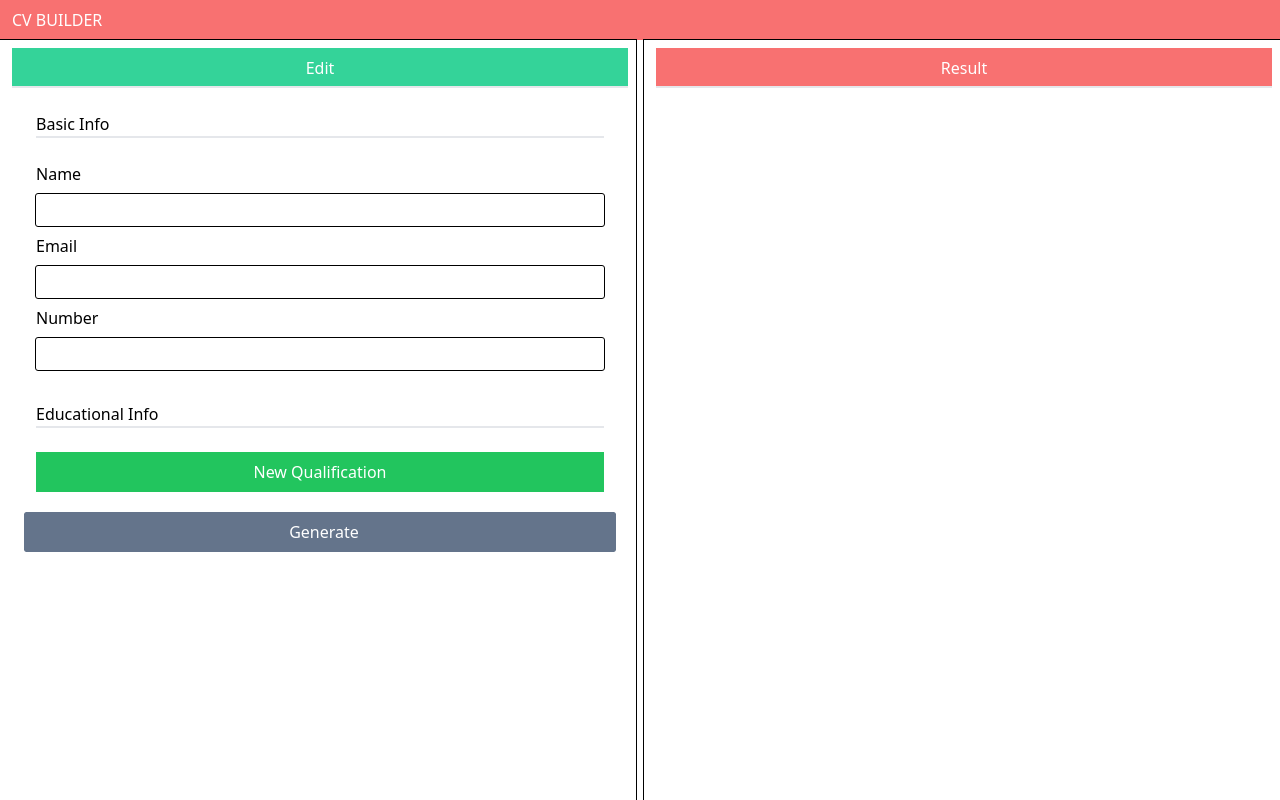
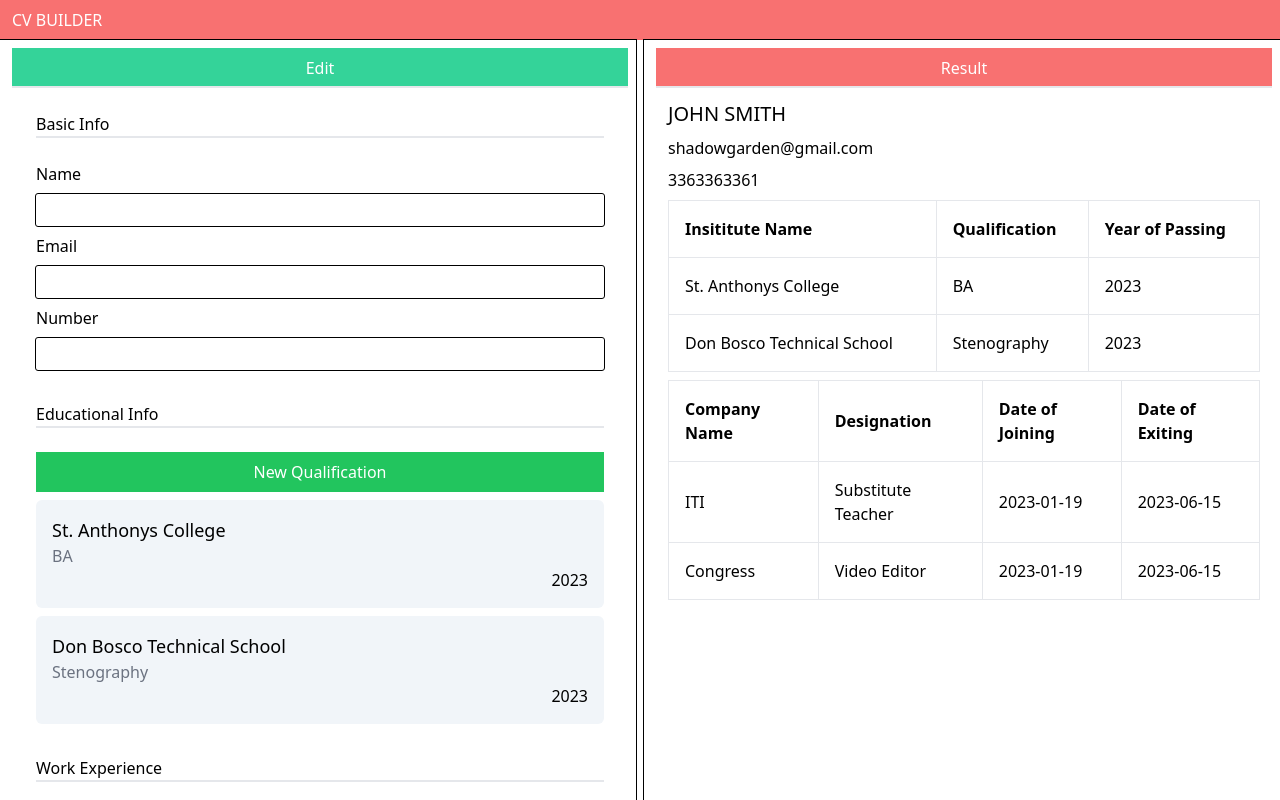
Before and after one commit to darrionn33/cv-builder, a React app: page / in a window 1280 px wide. Built offline with nearby package versions, Linux system fonts and the light colour scheme; the HTML template or start-up script is replaced by a standard one.

Commit message:
added work experience components also added dummy data

```diff
--- a/src/App.jsx
+++ b/src/App.jsx
@@ -3,11 +3,42 @@ import EditSection from "./components/EditSection/EditSection";
 import ResultSection from "./components/ResultSection/ResultSection";
 import { useState } from "react";
 function App() {
-  const [data, setData] = useState({});
+  // dummy data to be removed
+  const [data, setData] = useState({
+    name: "John Smith",
+    email: "shadowgarden@gmail.com",
+    number: "3363363361",
+    qualifications: [
+      {
+        name: "St. Anthonys College",
+        qualification: "BA",
+        yearOfPassing: "2023",
+      },
+      {
+        name: "Don Bosco Technical School",
+        qualification: "Stenography",
+        yearOfPassing: "2023",
+      },
+    ],
+    workXP: [
+      {
+        name: "ITI",
+        designation: "Substitute Teacher",
+        dateOfJoining: "2023-01-19",
+        dateOfExiting: "2023-06-15",
+      },
+      {
+        name: "Congress",
+        designation: "Video Editor",
+        dateOfJoining: "2023-01-19",
+        dateOfExiting: "2023-06-15",
+      },
+    ],
+  });
   return (
     <>
       <Header />
-      <EditSection className="edit" setData={setData} />
+      <EditSection className="edit" data={data} setData={setData} />
       <ResultSection className="result" data={data} />
     </>
   );
--- a/src/components/EditSection/EditSection.jsx
+++ b/src/components/EditSection/EditSection.jsx
@@ -2,8 +2,13 @@ import { useState } from "react";
 import { useForm } from "react-hook-form";
 import FieldsetBasicInfo from "./FieldsetBasicInfo";
 import FieldsetEduInfo from "./FieldsetEduInfo";
+import FieldsetWorkInfo from "./FieldsetWorkInfo";
 const EditSection = (props) => {
-  const [qualifications, setQualifications] = useState([]);
+  // dummy data to be removed
+  const [qualifications, setQualifications] = useState(
+    props.data.qualifications
+  );
+  const [workXP, setWorkXP] = useState(props.data.workXP);
 
   const {
     register,
@@ -12,7 +17,7 @@ const EditSection = (props) => {
   } = useForm();
 
   const submitData = (data) => {
-    props.setData({ ...data, qualifications });
+    props.setData({ ...data, qualifications, workXP });
   };
 
   return (
@@ -29,6 +34,11 @@ const EditSection = (props) => {
           qualifications={qualifications}
           setQualifications={setQualifications}
         />
+        <FieldsetWorkInfo
+          className="work"
+          workXP={workXP}
+          setWorkXP={setWorkXP}
+        />
         <button type="submit">Generate</button>
       </form>
     </section>
--- /dev/null
+++ b/src/components/EditSection/FieldsetWorkInfo.jsx
@@ -0,0 +1,86 @@
+import { useRef, useState } from "react";
+
+const FieldsetWorkInfo = (props) => {
+  const companyName = useRef();
+  const designation = useRef();
+  const dateOfJoining = useRef();
+  const dateOfExiting = useRef();
+  const [newXPDiv, setNewXPDiv] = useState(false);
+
+  const showNewXPDiv = () => {
+    setNewXPDiv(true);
+  };
+
+  const addXP = () => {
+    setNewXPDiv(false);
+    const newExperience = {
+      name: companyName.current.value,
+      designation: designation.current.value,
+      dateOfJoining: dateOfJoining.current.value,
+      dateOfExiting: dateOfExiting.current.value,
+    };
+    if (
+      newExperience.name.match(/^\w/) &&
+      newExperience.designation.match(/^\w/)
+    ) {
+      props.setWorkXP((prevExperience) => [...prevExperience, newExperience]);
+      companyName.current.value = "";
+      designation.current.value = "";
+      dateOfJoining.current.value = "";
+      dateOfExiting.current.value = "";
+    }
+  };
+  return (
+    <fieldset className={props.className}>
+      <h2>Work Experience</h2>
+
+      {newXPDiv ? (
+        <>
+          <label htmlFor="company-name">Company Name</label>
+          <input type="text" id="company-name" ref={companyName} />
+          <label htmlFor="designation">Designation</label>
+          <input type="text" id="designation" ref={designation} />
+          <label htmlFor="date-of-joining">Date Of Joining</label>
+          <input
+            type="date"
+            id="year-of-joining"
+            min="1950"
+            max={new Date().getFullYear()}
+            placeholder="YYYY"
+            ref={dateOfJoining}
+          />
+          <label htmlFor="year-of-exiting">Date Of Exiting</label>
+          <input
+            type="date"
+            id="date-of-exiting"
+            min="1950"
+            max={new Date().getFullYear()}
+            placeholder="YYYY"
+            ref={dateOfExiting}
+          />
+          <button type="button" onClick={addXP}>
+            + Add Experience
+          </button>
+        </>
+      ) : (
+        <button type="button" onClick={showNewXPDiv}>
+          New Experience
+        </button>
+      )}
+      {props.workXP.map((experience, index) => (
+        <div key={index}>
+          {" "}
+          <p>{experience.name}</p>
+          <p>{experience.designation}</p>
+          <p>
+            {experience.dateOfJoining.split("-")[0] +
+              " - " +
+              experience.dateOfExiting.split("-")[0]}
+          </p>
+        </div>
+      ))}
+    </fieldset>
+  );
+};
+
+export default FieldsetWorkInfo;
--- a/src/components/ResultSection/ResultSection.jsx
+++ b/src/components/ResultSection/ResultSection.jsx
@@ -1,4 +1,5 @@
 import QualificationsTable from "./QualificationsTable";
+import WorkXPTable from "./WorkXPTable";
 
 const ResultSection = (props) => {
   return (
@@ -13,6 +14,11 @@ const ResultSection = (props) => {
         ) : (
           ""
         )}
+        {props.data.workXP && props.data.workXP.length > 0 ? (
+          <WorkXPTable workXP={props.data.workXP} />
+        ) : (
+          ""
+        )}
       </div>
     </section>
   );
--- /dev/null
+++ b/src/components/ResultSection/WorkXPTable.jsx
@@ -0,0 +1,24 @@
+const WorkXPTable = (props) => {
+  return (
+    <table>
+      <tbody>
+        <tr>
+          <th>Company Name</th>
+          <th>Designation</th>
+          <th>Date of Joining</th>
+          <th>Date of Exiting</th>
+        </tr>
+        {props.workXP.map((experience, index) => (
+          <tr key={index}>
+            <td>{experience.name}</td>
+            <td>{experience.designation}</td>
+            <td>{experience.dateOfJoining}</td>
+            <td>{experience.dateOfExiting}</td>
+          </tr>
+        ))}
+      </tbody>
+    </table>
+  );
+};
+
+export default WorkXPTable;
--- a/src/index.css
+++ b/src/index.css
@@ -51,19 +51,24 @@ section > h2 {
 fieldset > h2 {
   @apply mb-4;
 }
-fieldset.edu > button {
+fieldset.edu > button,
+fieldset.work > button {
   @apply h-10 py-2 bg-green-500 text-white;
 }
-fieldset.edu > div {
+fieldset.edu > div,
+fieldset.work > div {
   @apply p-4 rounded-md bg-slate-100;
 }
-fieldset.edu > div > p:nth-child(1) {
+fieldset.edu > div > p:nth-child(1),
+fieldset.work > div > p:nth-child(1) {
   @apply text-lg;
 }
-fieldset.edu > div > p:nth-child(2) {
+fieldset.edu > div > p:nth-child(2),
+fieldset.work > div > p:nth-child(2) {
   @apply text-gray-500;
 }
-fieldset.edu > div > p:nth-child(3) {
+fieldset.edu > div > p:nth-child(3),
+fieldset.work > div > p:nth-child(3) {
   @apply text-right;
 }
 div.cv {
```
